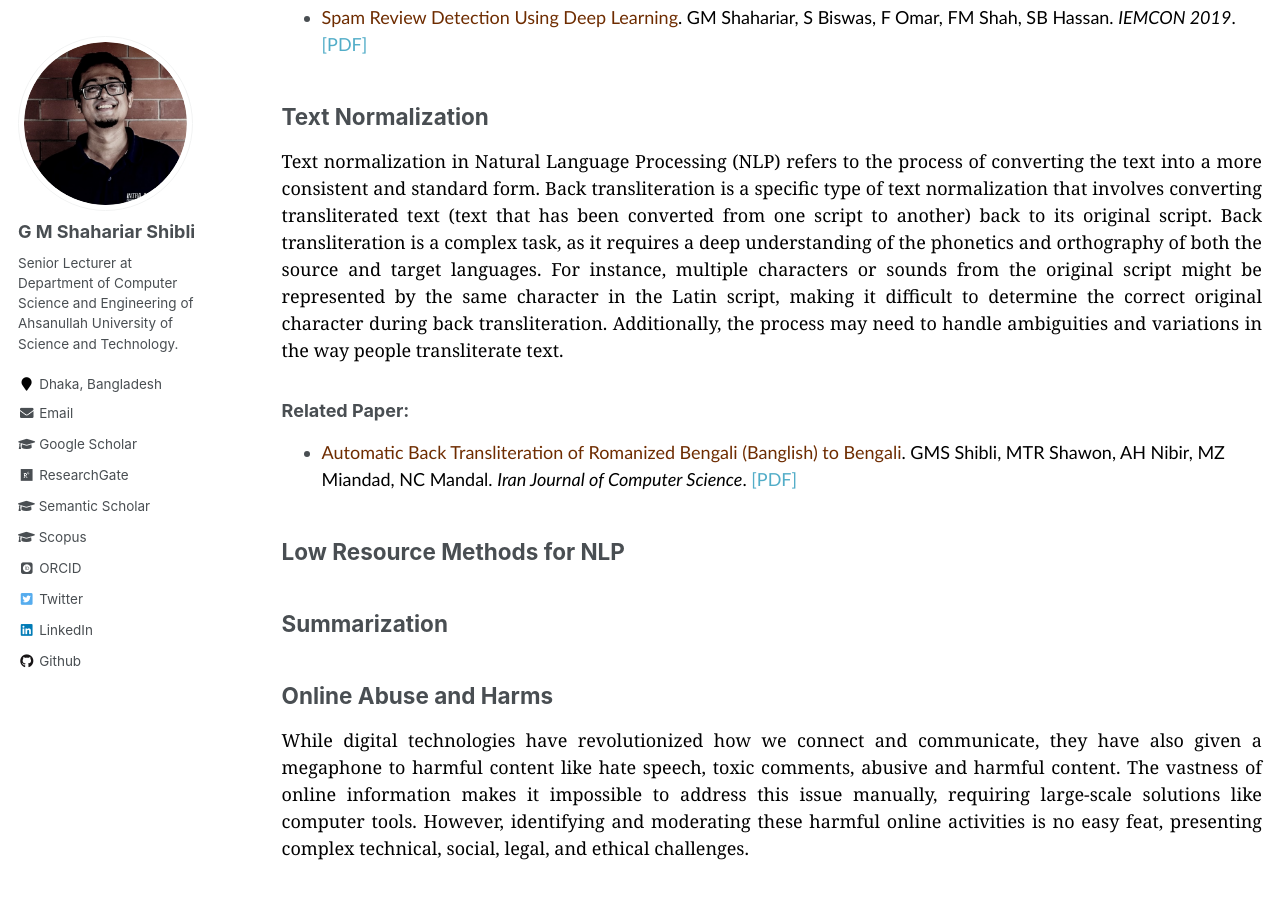
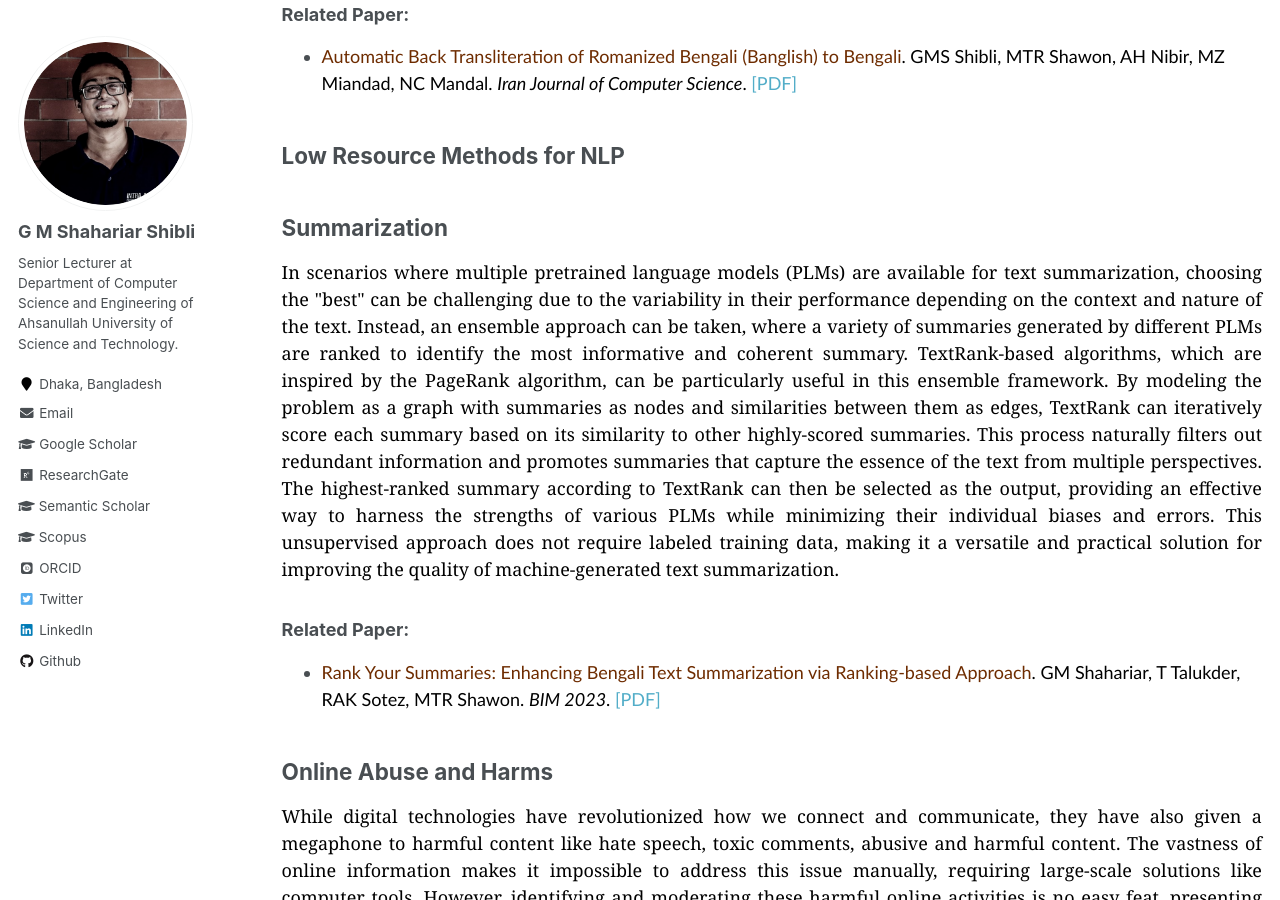
Before and after one commit to shahariar-shibli/shahariar-shibli.github.io, a Jekyll site: the page built from _pages/research.md, in a window 1280 px wide and 900 px high, scrolled down 2162 px. Built offline with Jekyll 4.4.1, drawn with Linux system fonts in a browser that asks for light colours; some web fonts are replaced; some of the changed text lies outside the part shown.

Commit message:
Update research.md

```diff
--- a/_pages/research.md
+++ b/_pages/research.md
@@ -4,39 +4,15 @@ title: "Research"
 permalink: /research/
 author_profile: true
 ---
-<span style="color:black;font-family:Georgia">
-<em>I am passionate about exploring the applications of <b>Machine</b> and <b>Deep Learning</b> in:</em><br/><br/>
-<code>✔️ Natural Language Processing, Natural Language Generation</code> <br/>
-<code>✔️ Summarization, Low Resource Language, Question Answering</code> <br/>
-<code>✔️ Representation Learning: Generative and Contrastive Learning</code> <br/>
-<code>✔️ NLP based Software Engineering</code> <br/>
-<code>✔️ Interpretability and Analysis of LMs</code> <br/>
-<code>✔️ Bias, Fairness and Adversarial Robustness in PLMs and LLMs</code>
-</span>
-<br/>
-
-
 ## Ongoing Works
 <span style="font-family:Trebuchet MS;">
 🔨 <span style="color:#6E2C00">Investigating and Mitigating Gender Bias in Pre-trained Bengali Language Models</span><br/>
 🔨 <span style="color:#6E2C00">Robustness Evaluation of Pre-trained Bengali Language Models through Adversarial Attacks</span><br/>
 🔨 <span style="color:#6E2C00">Towards Reliable Bengali Abstractive Summarization: Hallucination Mitigation and Factual Error Correction</span><br/>
-🔨 <span style="color:#6E2C00">Bengali Story Genre Categorization</span><br/>
-🔨 <span style="color:#6E2C00">PhyloBERT: Investigating the Effectiveness of Transformer-based BERT variant Models on Distance-based Phylogenetic Tree Construction</span>
 </span>
-
-<!--
-## Submitted
-<span style="font-family:Trebuchet MS;">
-📝 <span style="color:#6E2C00">Bengali Fake Reviews: A Benchmark Dataset and Detection System</span> [[Neurocomputing]](https://www.sciencedirect.com/journal/neurocomputing) [[arXiv]](https://arxiv.org/pdf/2308.01987.pdf)
-</span>
--->
-
 
 ## Under Review
 <span style="font-family:Trebuchet MS;">
-⏳ <span style="color:#6E2C00">Bengali Fake Reviews: A Benchmark Dataset and Detection System</span> [[Neurocomputing]](https://www.sciencedirect.com/journal/neurocomputing) [[arXiv]](https://arxiv.org/pdf/2308.01987.pdf)<br/>
-⏳ <span style="color:#6E2C00">Tackling Fake News in Bengali: Unraveling the Impact of Summarization vs. Augmentation on Pre-trained Language Models</span> [[SN Computer Science]](https://www.springer.com/journal/42979/) [[arXiv]](https://arxiv.org/pdf/2307.06979.pdf)<br/>
 ⏳ <span style="color:#6E2C00">Towards Automated Recipe Genre Classification using Semi-Supervised Learning</span> [[Journal of Healthcare Informatics Research]](https://link.springer.com/journal/41666) [[arXiv]](https://arxiv.org/pdf/2310.15693.pdf)<br/>
 ⏳ <span style="color:#6E2C00">Explainable Cost-Sensitive Deep Neural Networks for Brain Tumor Detection from Brain MRI Images considering Data Imbalance</span> [[Multimedia Tools and Applications]](https://www.springer.com/journal/11042) [[arXiv]](https://arxiv.org/pdf/2308.00608.pdf)
 </span>
@@ -102,6 +78,22 @@ to handle ambiguities and variations in the way people transliterate text.
 ## Low Resource Methods for NLP
 
 ## Summarization
+<p style="text-align:justify; color:black; font-family:Georgia">
+In scenarios where multiple pretrained language models (PLMs) are available for text summarization,
+choosing the "best" can be challenging due to the variability in their performance depending on the
+context and nature of the text. Instead, an ensemble approach can be taken, where a variety of summaries
+generated by different PLMs are ranked to identify the most informative and coherent summary. TextRank-based
+algorithms, which are inspired by the PageRank algorithm, can be particularly useful in this ensemble
+framework. By modeling the problem as a graph with summaries as nodes and similarities between them as edges,
+TextRank can iteratively score each summary based on its similarity to other highly-scored summaries.
+This process naturally filters out redundant information and promotes summaries that capture the essence
+of the text from multiple perspectives. The highest-ranked summary according to TextRank can then be selected
+as the output, providing an effective way to harness the strengths of various PLMs while minimizing their
+individual biases and errors. This unsupervised approach does not require labeled training data, making it
+a versatile and practical solution for improving the quality of machine-generated text summarization.
+</p>
+### Related Paper:
++ <span style="font-family:Trebuchet MS; color:black;"><span style="color:#6E2C00">Rank Your Summaries: Enhancing Bengali Text Summarization via Ranking-based Approach</span>. GM Shahariar, T Talukder, RAK Sotez, MTR Shawon. <em>BIM 2023</em>. [[PDF]](https://arxiv.org/pdf/2307.07392.pdf)</span>
 
 ## Online Abuse and Harms
 <p style="text-align:justify; color:black; font-family:Georgia">
```
